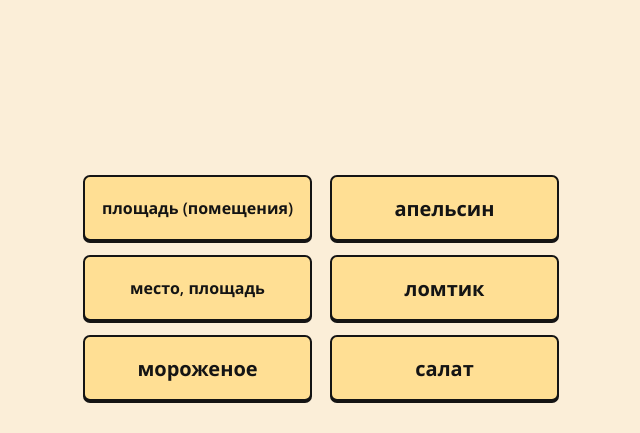
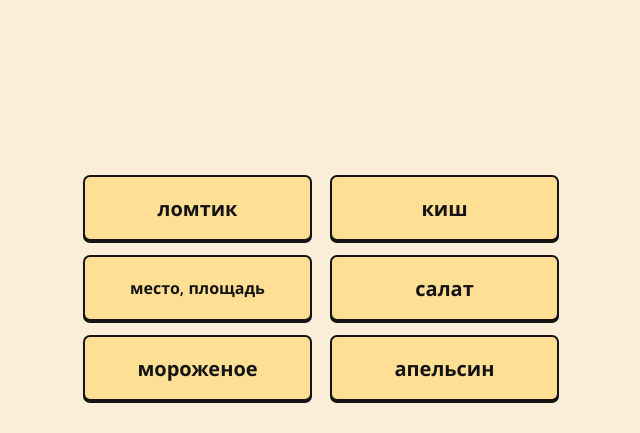
Before and after one commit to Alks42/mots, a plain HTML site: page index.html in a window 1280 px wide. Shown: the part 367-800 px from the top of the page, without its empty margins (319-959 px from the left). Drawn offline with nearby package versions, Linux system fonts and the light colour scheme.

Commit message:
Fit long words in buttons, no duplicate meanings among options
Co-Authored-By: Claude Opus 5.5 <noreply@anthropic.com>

```diff
--- a/app.js
+++ b/app.js
@@ -181,12 +181,16 @@ function pickDistractors(w, label) {
       return { x, sound, score: 3 * sound + 2 * topic + gender + Math.random() * 0.8 };
     });
 
-  const seen = new Set([label(w).toLowerCase(), w.ru.toLowerCase()]);
+  // Отдельные значения перевода без скобок: «дорогой (милый)» → [«дорогой»].
+  // Вариант не берём, если хоть одно его значение совпадает с уже выбранными —
+  // иначе на экране два «дорогой».
+  const meanings = x => x.ru.toLowerCase().replace(/\(.*?\)/g, '').split(/[,;]/).map(s => s.trim()).filter(Boolean);
+  const seen = new Set([label(w).toLowerCase(), ...meanings(w)]);
   const out = [];
   const take = x => {
-    const l = label(x).toLowerCase(), r = x.ru.toLowerCase();
-    if (out.length >= 5 || seen.has(l) || seen.has(r)) return;
-    seen.add(l); seen.add(r); out.push(x);
+    const l = label(x).toLowerCase(), m = meanings(x);
+    if (out.length >= 5 || seen.has(l) || m.some(v => seen.has(v))) return;
+    seen.add(l); m.forEach(v => seen.add(v)); out.push(x);
   };
   // 2 самых созвучных (если они правда похожи) + остальные по общему баллу
   scored.slice().sort((a, b) => b.sound - a.sound).filter(s => s.sound >= 0.45).slice(0, 2).forEach(s => take(s.x));
@@ -233,6 +237,20 @@ document.addEventListener('keydown', e => {
   if ($('screen-gender').classList.contains('active')) advance('gender');
 });
 
+// Уменьшаем шрифт кнопки, пока самое длинное слово не влезет целиком (без разрыва слова)
+function fitButtons(box) {
+  for (const b of box.querySelectorAll('.opt')) {
+    b.style.fontSize = '';
+    b.style.overflowWrap = 'normal';
+    let size = parseFloat(getComputedStyle(b).fontSize);
+    while (b.scrollWidth > b.clientWidth + 1 && size > 11) {
+      size -= 1;
+      b.style.fontSize = size + 'px';
+    }
+    if (b.scrollWidth > b.clientWidth + 1) b.style.overflowWrap = 'anywhere';
+  }
+}
+
 /* ---------- Тренировка: перевод ---------- */
 function nextTranslation() {
   const list = pool();
@@ -268,6 +286,7 @@ function nextTranslation() {
     b.onclick = () => answerTranslation(b, c, w);
     opts.appendChild(b);
   }
+  fitButtons(opts);
 }
 
 function answerTranslation(btn, chosen, w) {
@@ -298,6 +317,7 @@ function answerTranslation(btn, chosen, w) {
       b.append(t);
     });
   }
+  if (!state.auto) fitButtons($('trainOptions'));
   afterAnswer('train', right);
 }
 
--- a/style.css
+++ b/style.css
@@ -54,8 +54,8 @@ button { font: inherit; color: inherit; }
 .prompt-sub .answer { color: var(--ink); font-family: var(--serif); font-size: 26px; font-weight: 600; }
 
 /* Answer buttons */
-.options { display: grid; grid-template-columns: 1fr 1fr; gap: 14px 18px; padding: 0 6px 8px; }
-.opt { background: var(--btn); border: 2.5px solid var(--line); border-radius: 7px; min-height: 66px; padding: 6px 8px; font-weight: 600; font-size: 20px; line-height: 1.15; cursor: pointer; overflow-wrap: break-word; hyphens: manual; text-wrap: balance; transition: background .15s, transform .08s; box-shadow: 0 2px 0 var(--line); }
+.options { display: grid; grid-template-columns: repeat(2, minmax(0, 1fr)); gap: 14px 18px; padding: 0 6px 8px; }
+.opt { background: var(--btn); border: 2.5px solid var(--line); border-radius: 7px; min-height: 66px; padding: 6px 11px; font-weight: 600; font-size: 20px; line-height: 1.15; cursor: pointer; overflow-wrap: break-word; hyphens: manual; text-wrap: balance; transition: background .15s, transform .08s; box-shadow: 0 2px 0 var(--line); }
 .opt:active { transform: translateY(2px); box-shadow: none; }
 .opt.s { font-size: 16px; }
 .opt.xs { font-size: 13.5px; }
@@ -67,7 +67,7 @@ button { font: inherit; color: inherit; }
 .opt.dim { opacity: .45; }
 .opt:disabled { cursor: default; }
 
-.gender-options { display: grid; grid-template-columns: 1fr 1fr; gap: 18px; padding: 0 6px 8px; }
+.gender-options { display: grid; grid-template-columns: repeat(2, minmax(0, 1fr)); gap: 18px; padding: 0 6px 8px; }
 .opt.big { font-family: var(--serif); font-size: 40px; min-height: 96px; }
 
 /* Drawer */
--- a/sw.js
+++ b/sw.js
@@ -1,5 +1,5 @@
 // Офлайн-кэш: приложение работает без интернета после первого открытия.
-const CACHE = 'mots-v11';
+const CACHE = 'mots-v12';
 const SHELL = ['./', 'index.html', 'style.css', 'app.js', 'words.js', 'rules.js', 'manifest.webmanifest',
   'icons/icon-192.png', 'icons/icon-512.png'];
 
```
